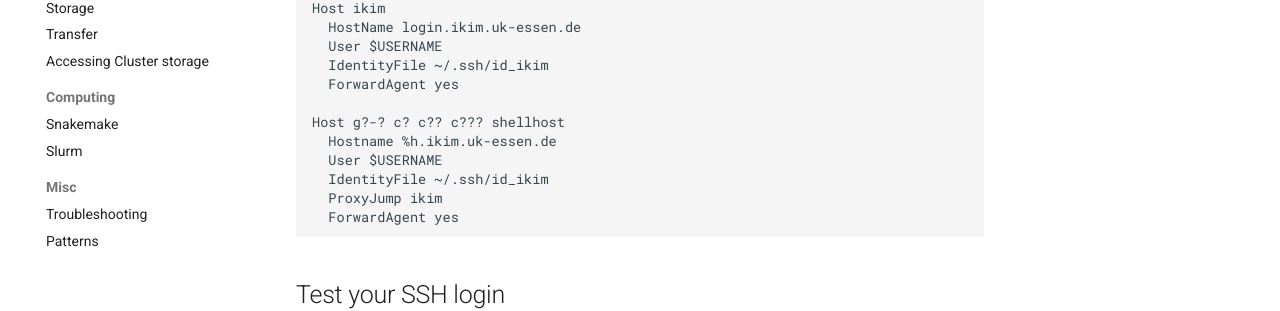
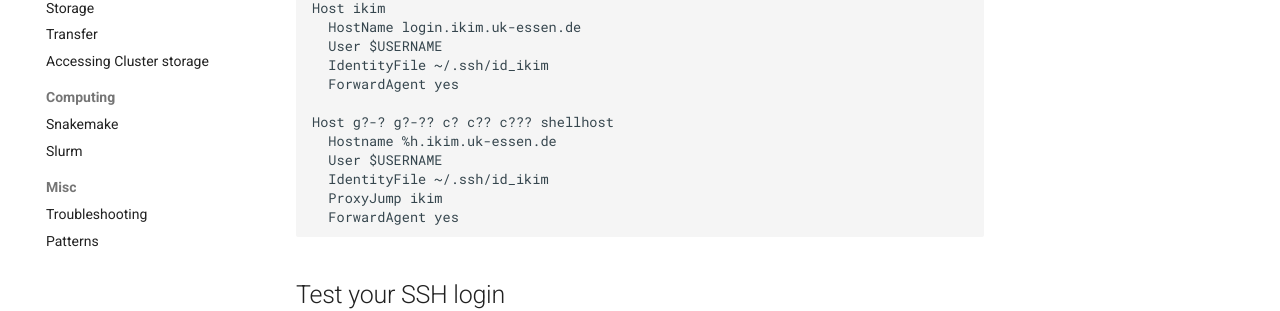
Before and after one commit to IKIM-Essen/ClusterDocs, an MkDocs documentation site: the page built from docs/ssh-setup.md, in a window 1280 px wide and 1194 px high. Shown: the part 453-764 px from the top of the window. Built offline with MkDocs 1.6.1 and Material for MkDocs 9.7.7, drawn with Linux system fonts in a browser that asks for light colours; some of the changed text lies outside the part shown.

```diff
--- a/docs/ssh-setup.md
+++ b/docs/ssh-setup.md
@@ -17,7 +17,7 @@ Host ikim
   IdentityFile ~/.ssh/id_ikim
   ForwardAgent yes
 
-Host g?-? c? c?? c??? shellhost
+Host g?-? g?-?? c? c?? c??? shellhost
   Hostname %h.ikim.uk-essen.de
   User $USERNAME
   IdentityFile ~/.ssh/id_ikim
```
